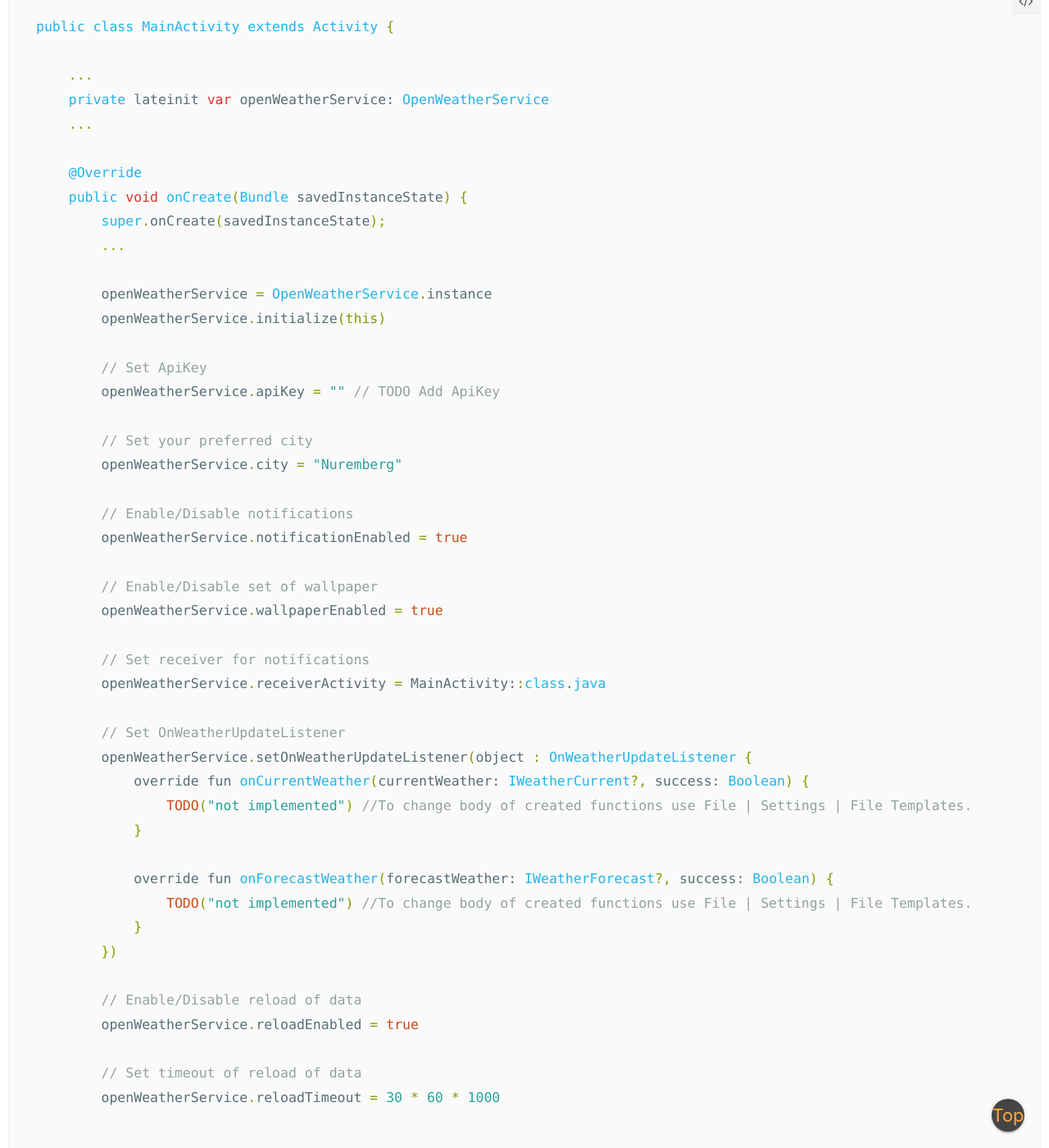
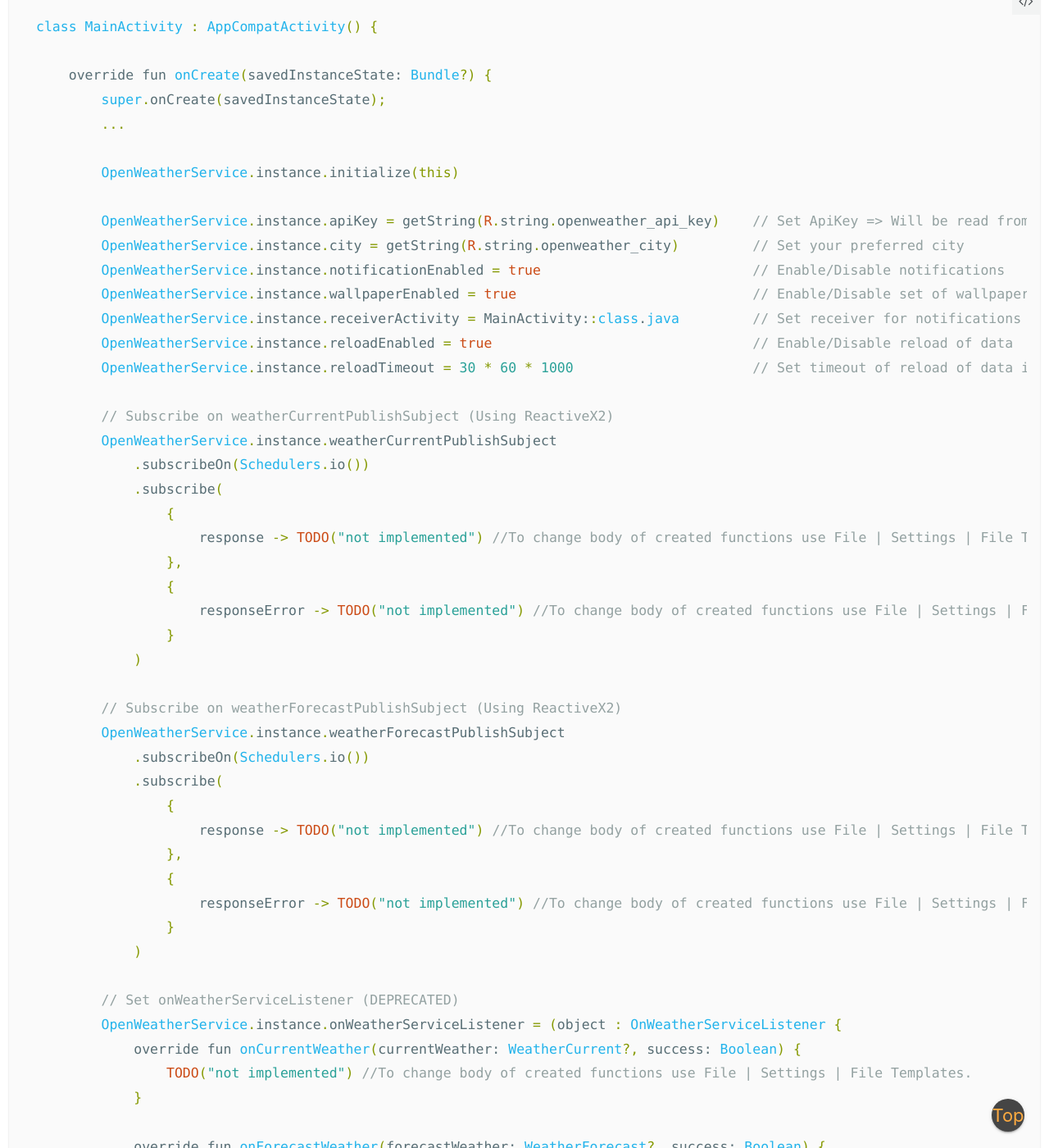
Before and after one commit to GuepardoApps/GuepardoApps.github.io, a Jekyll site: the page built from _pages/projects-openweather.md, in a window 1280 px wide and 1400 px high, scrolled down 646 px. Shown: the whole window at 82% size. Built offline with Jekyll 4.4.1, drawn with Linux system fonts in a browser that asks for light colours; some of the changed text lies outside the part shown.

Commit message:
updated page for openweather library

````diff
--- a/_pages/projects-openweather.md
+++ b/_pages/projects-openweather.md
@@ -17,57 +17,70 @@ date: 2018-06-05T21:42:00+00:00
 First you have to register an account at [OpenWeatherMap.org](http://www.openweathermap.org/) and receive an API key.
 This key is an important parameter of the OpenWeatherService!
 
-The easiest way to integrate the library is to use the OpenWeatherService and to register the OnWeatherUpdateListener
-After registering your Receiver, you call for the data.
+The easiest way to integrate the library is to use the OpenWeatherService and to subscribe on weatherCurrentPublishSubject and weatherForecastPublishSubject using ReactiveX2
 
 ```java
-public class MainActivity extends Activity {
+class MainActivity : AppCompatActivity() {
 
-    ...
-    private lateinit var openWeatherService: OpenWeatherService
-    ...
-
-    @Override
-    public void onCreate(Bundle savedInstanceState) {
+    override fun onCreate(savedInstanceState: Bundle?) {
         super.onCreate(savedInstanceState);
         ...
 
-        openWeatherService = OpenWeatherService.instance
-        openWeatherService.initialize(this)
+        OpenWeatherService.instance.initialize(this)
 
-        // Set ApiKey
-        openWeatherService.apiKey = "" // TODO Add ApiKey
+        OpenWeatherService.instance.apiKey = getString(R.string.openweather_api_key)    // Set ApiKey => Will be read from xml file
+        OpenWeatherService.instance.city = getString(R.string.openweather_city)         // Set your preferred city
+        OpenWeatherService.instance.notificationEnabled = true                          // Enable/Disable notifications
+        OpenWeatherService.instance.wallpaperEnabled = true                             // Enable/Disable set of wallpaper
+        OpenWeatherService.instance.receiverActivity = MainActivity::class.java         // Set receiver for notifications
+        OpenWeatherService.instance.reloadEnabled = true                                // Enable/Disable reload of data
+        OpenWeatherService.instance.reloadTimeout = 30 * 60 * 1000                      // Set timeout of reload of data in millisecond
 
-        // Set your preferred city
-        openWeatherService.city = "Nuremberg"
+        // Subscribe on weatherCurrentPublishSubject (Using ReactiveX2)
+        OpenWeatherService.instance.weatherCurrentPublishSubject
+            .subscribeOn(Schedulers.io())
+            .subscribe(
+                {
+                    response -> TODO("not implemented") //To change body of created functions use File | Settings | File Templates.
+                },
+                {
+                    responseError -> TODO("not implemented") //To change body of created functions use File | Settings | File Templates.
+                }
+            )
 
-        // Enable/Disable notifications
-        openWeatherService.notificationEnabled = true
+        // Subscribe on weatherForecastPublishSubject (Using ReactiveX2)
+        OpenWeatherService.instance.weatherForecastPublishSubject
+            .subscribeOn(Schedulers.io())
+            .subscribe(
+                {
+                    response -> TODO("not implemented") //To change body of created functions use File | Settings | File Templates.
+                },
+                {
+                    responseError -> TODO("not implemented") //To change body of created functions use File | Settings | File Templates.
+                }
+            )
 
-        // Enable/Disable set of wallpaper
-        openWeatherService.wallpaperEnabled = true
-
-        // Set receiver for notifications
-        openWeatherService.receiverActivity = MainActivity::class.java
-
-        // Set OnWeatherUpdateListener
-        openWeatherService.setOnWeatherUpdateListener(object : OnWeatherUpdateListener {
-            override fun onCurrentWeather(currentWeather: IWeatherCurrent?, success: Boolean) {
+        // Set onWeatherServiceListener (DEPRECATED)
+        OpenWeatherService.instance.onWeatherServiceListener = (object : OnWeatherServiceListener {
+            override fun onCurrentWeather(currentWeather: WeatherCurrent?, success: Boolean) {
                 TODO("not implemented") //To change body of created functions use File | Settings | File Templates.
             }
 
-            override fun onForecastWeather(forecastWeather: IWeatherForecast?, success: Boolean) {
+            override fun onForecastWeather(forecastWeather: WeatherForecast?, success: Boolean) {
                 TODO("not implemented") //To change body of created functions use File | Settings | File Templates.
             }
         })
 
-        // Enable/Disable reload of data
-        openWeatherService.reloadEnabled = true
-
-        // Set timeout of reload of data
-        openWeatherService.reloadTimeout = 30 * 60 * 1000
+        // Finally start everything (IMPORTANT)
+        OpenWeatherService.instance.start()
 
         ...
+    }
+
+    override fun onDestroy() {
+        super.onDestroy()
+
+        OpenWeatherService.instance.dispose() // Dispose the service
     }
 }
 ```
@@ -75,27 +88,50 @@ public class MainActivity extends Activity {
 To display received data use the customadapter in the library
 
 ```java
-public class MainActivity extends Activity {
+class MainActivity : AppCompatActivity() {
+
     ...
-    openWeatherService.setOnWeatherUpdateListener(object : OnWeatherUpdateListener {
-	    ...
-        override fun onForecastWeather(forecastWeather: IWeatherForecast?, success: Boolean) {
-            if (success) {
-                this.forecastWeather = forecastWeather!!
-                val forecastList = forecastWeather.getList()
-                if (forecastList.isNotEmpty()) {
-                    val adapter = ForecastListAdapter(this, forecastList)
-                    listView.adapter = adapter
-                    mainImageView.setImageResource(forecastWeather.getMostWeatherCondition().wallpaperId)
-                } else {
-                    Logger.instance.warning(tag, "forecastList is empty")
-                }
-            } else {
-                Logger.instance.warning(tag, "onForecastWeather download was  not successfully")
-                Toasty.warning(context, "onForecastWeather download was  not successfully", Toast.LENGTH_LONG).show()
+    // Subscribe on weatherForecastPublishSubject (Using ReactiveX2)
+    OpenWeatherService.instance.weatherForecastPublishSubject
+        .subscribeOn(Schedulers.io())
+        .subscribe(
+            {
+                response ->
+                    if (response.value != null) {
+                        val data = response.value as WeatherForecast
+                        val list = data.list
+                        if (list.isNotEmpty()) {
+                            val adapter = ForecastListAdapter(this, list)
+                            listView.adapter = adapter
+                            mainImageView.setImageResource(forecastWeather.getMostWeatherCondition().wallpaperId)
+                        } else {
+                            Logger.instance.warning(tag, "list is empty")
+                        }
+                    } else {
+                        Logger.instance.warning(tag, "weather forecast subscribe was  not successfully")
+                    }
+            },
+            {
+                responseError -> // TODO("not implemented") //To change body of created functions use File | Settings | File Templates.
             }
-        }
-    })
+        )
     ...
 }
 ```
+
+# Libraries
+
+- com.baoyz.pullrefreshlayout:library:1.2.0
+- com.flaviofaria:kenburnsview:1.0.7
+- com.github.florent37:expansionpanel:1.1.1
+- com.github.GrenderG:Toasty:1.2.5
+- com.github.matecode:Snacky:1.0.2
+- com.github.rey5137:material:1.2.4
+- com.squareup.okhttp3:okhttp:3.9.1
+
+- io.reactivex.rxjava2:rxkotlin:2.2.0
+
+- com.android.support.constraint:constraint-layout:1.1.2
+- using also latest API28 libs
+
+- and some more
````
